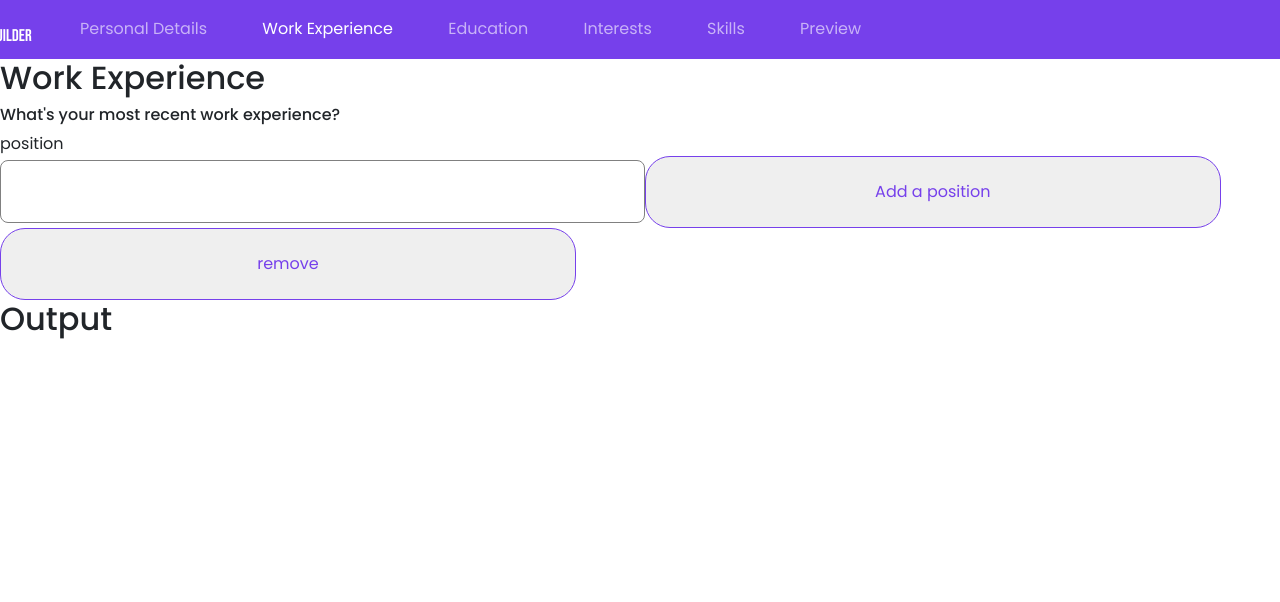
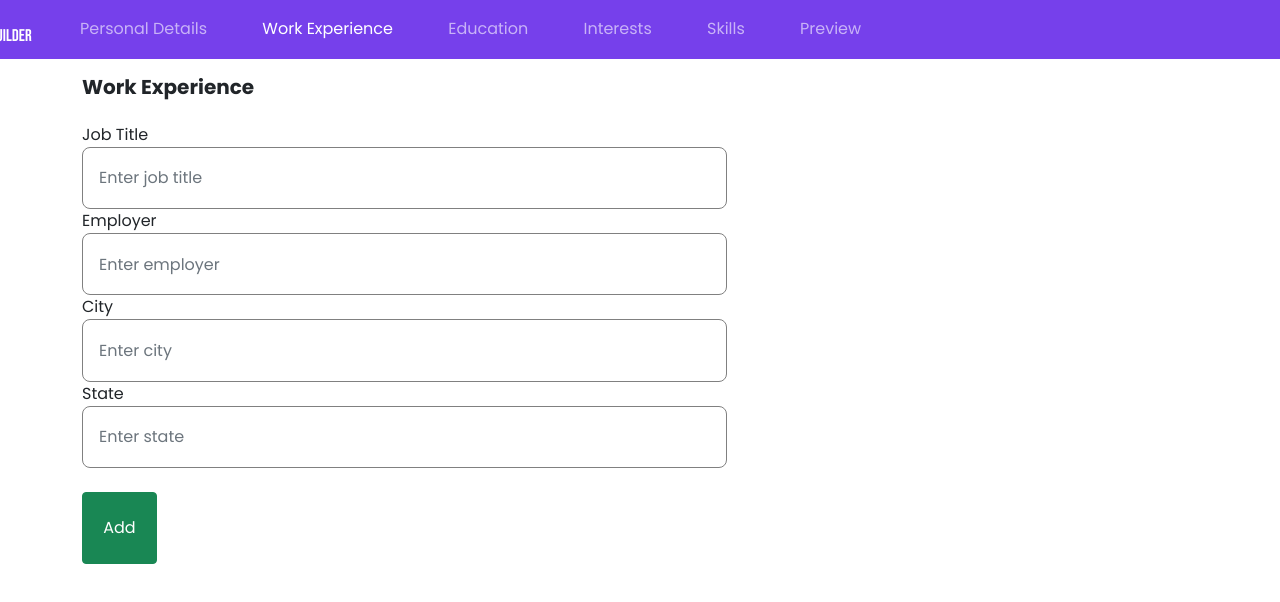
Before and after one commit to ibrahimkonlan/CV-Builder, a React (Create React App) app: page /work in a window 1280 px wide. Shown: the top 602 px of the page. Built offline with nearby package versions, Linux system fonts and the light colour scheme.

Commit message:
changes made

```diff
--- a/src/components/Education/Education.js
+++ b/src/components/Education/Education.js
@@ -1,9 +1,65 @@
+import { useState } from 'react'
 import React from 'react';
 import "./Education.Style.css"
+import { Container } from 'react-bootstrap';
 
-const Education = () => {
+function Education() {
+ const [inputList, setinputList]= useState([{institution:"", programme:""}]);
+
+ const handleinputchange=(e, index)=>{
+ const {institution, value}= e.targe;
+ const list= [...inputList];
+ list[index][institution]= value;
+ setinputList(list);
+
+
+ }
+  const handleremove= index=>{
+    const list=[...inputList];
+    list.splice(index,1);
+    setinputList(list);
+ }
+
+const handleaddclick= ()=>{
+  setinputList([...inputList, {institution: "", programme:""}])
+}
   return (
-    <div>Education</div>
+ <Container className="content">
+  <div className="row">
+  <div className="col-sm-12">
+  <h5 className="mt-3 mb-4 fw-bold">Education</h5>
+
+  {
+    inputList.map( (x,i)=>{
+      return(
+  <div className="row mb-3">
+  <div class="form-group col-mb-3">
+    <label>Institution</label>
+    <input  type="text" name='institution' className='form-control'  placeholder='Enter job title' onChange={e=> handleinputchange(e,i)} />
+  </div>
+  <div class="form-group col-mb-3">
+    <label>Programme</label>
+    <input  type="text" name='programme' className='form-control'placeholder='Enter employer' onChange={e=> handleinputchange(e,i)} />
+  </div>
+
+
+  <div class='form-group col-md-2 mt-4'>
+   {
+    inputList.length!==1 &&
+  <button className='btn btn-danger' onClick={()=> handleremove(i)}>Remove</button>
+   }
+   {inputList.length-1===i &&
+   <button className='btn btn-success' onClick={ handleaddclick}>Add</button>
+    }
+  </div>
+    </div>
+
+      );
+    })}
+
+  </div>
+  </div>
+ </Container>
   )
 }
 
--- a/src/components/WorkExperience/WorkExperience.Style.css
+++ b/src/components/WorkExperience/WorkExperience.Style.css
@@ -0,0 +1,3 @@
+.container {
+
+}
--- a/src/components/WorkExperience/WorkExperience.js
+++ b/src/components/WorkExperience/WorkExperience.js
@@ -1,35 +1,74 @@
-import React from 'react'
+import { useState } from 'react'
+import React from 'react';
+import "./WorkExperience.Style.css"
+import { Container } from 'react-bootstrap';
 
-const WorkExperience = () => {
+function WorkExperience() {
+ const [inputList, setinputList]= useState([{jobTitle:"", employer:""}]);
+
+ const handleinputchange=(e, index)=>{
+ const {jobTitle, value}= e.targe;
+ const list= [...inputList];
+ list[index][jobTitle]= value;
+ setinputList(list);
+
+
+ }
+  const handleremove= index=>{
+    const list=[...inputList];
+    list.splice(index,1);
+    setinputList(list);
+ }
+
+const handleaddclick= ()=>{
+  setinputList([...inputList, {jobTitle: "", employer:""}])
+}
   return (
-    <>
-    <div>
-      <h2>Work Experience</h2>
-      <h6>What's your most recent work experience?</h6>
+ <Container className="content">
+  <div className="row">
+  <div className="col-sm-12">
+  <h5 className="mt-3 mb-4 fw-bold">Work Experience</h5>
+
+  {
+    inputList.map( (x,i)=>{
+      return(
+  <div className="row mb-3">
+  <div class="form-group col-mb-3">
+    <label>Job Title</label>
+    <input  type="text" name='job title' className='form-control'  placeholder='Enter job title' onChange={e=> handleinputchange(e,i)} />
   </div>
-      <form className="Work Experience" autoComplete="off">
-        <div className='form-filed'>
-          <label htmlFor="position">position</label>
-          <div className="position">
-           <div className="first-division">
-            <input name="position" type="text" id="position" required />
-            <button type="button" className="add-btn">
-              <span>Add a position</span>
-            </button>
+  <div class="form-group col-mb-3">
+    <label>Employer</label>
+    <input  type="text" name='Employer' className='form-control'placeholder='Enter employer' onChange={e=> handleinputchange(e,i)} />
   </div>
-           <div className="second-division">
-            <button type="button" className="remove-btn">
-              <span>remove</span>
-            </button>
+
+  <div class="form-group col-mb-3">
+    <label>City</label>
+    <input  type="text" name='Employer' className='form-control'placeholder='Enter city' onChange={e=> handleinputchange(e,i)} />
+  </div>
+
+  <div class="form-group col-mb-3">
+    <label>State</label>
+    <input  type="text" name='Employer' className='form-control'placeholder='Enter state' onChange={e=> handleinputchange(e,i)} />
+  </div>
+  <div class='form-group col-md-2 mt-4'>
+   {
+    inputList.length!==1 &&
+  <button className='btn btn-danger' onClick={()=> handleremove(i)}>Remove</button>
+   }
+   {inputList.length-1===i &&
+   <button className='btn btn-success' onClick={ handleaddclick}>Add</button>
+    }
   </div>
     </div>
+
+      );
+    })}
+
   </div>
-        <div className="output">
-          <h2>Output</h2>
   </div>
-      </form>
-    </>
-  )
+ </Container>
+  );
 }
 
 export default WorkExperience
```
Lines whose indentation alone changed are shown as unchanged.
